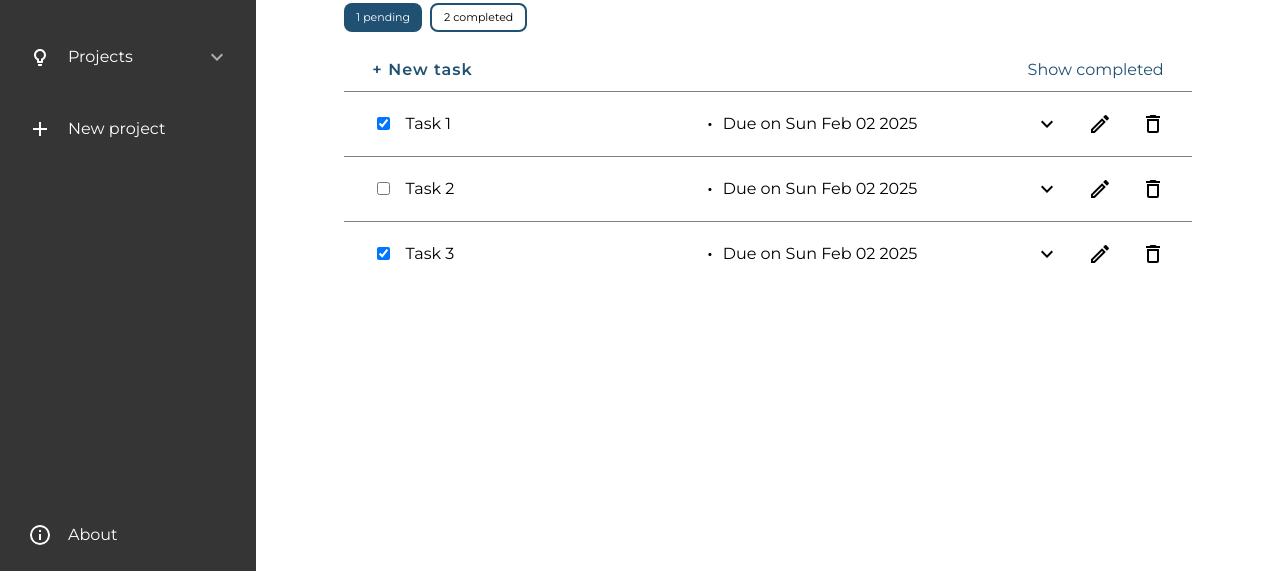
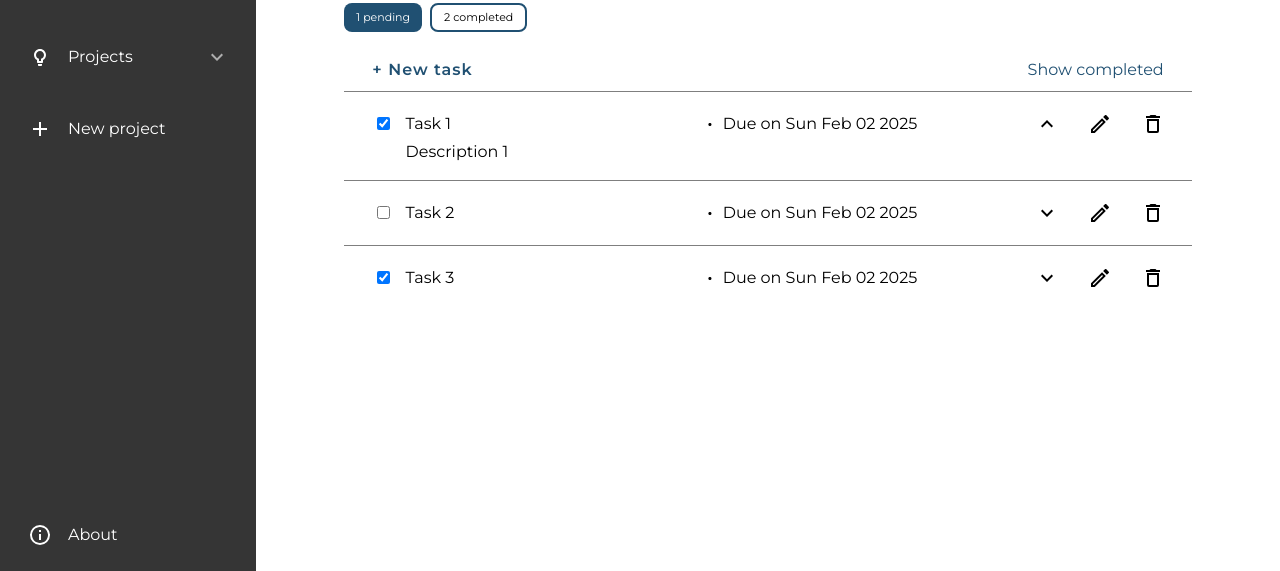
Before and after one commit to Anibvl-17/listoko, a website built with webpack: page src/template.html in a window 1280 px wide. Both pictures are taken after a click on the button 1047 px from the left and 352 px from the top of the page. Shown: the part 229-800 px from the top of the page. Built offline with nearby package versions, Linux system fonts and the light colour scheme.

Commit message:
Add expand task function

```diff
--- a/src/components/content-list-item.js
+++ b/src/components/content-list-item.js
@@ -15,7 +15,9 @@ export function buildListItem(projectName, task, index) {
   const date = taskObject.dueDate;
 
   const listItem = document.createElement('li');
-  listItem.classList.add('content-list-item');
+  listItem.classList.add('content-li');
+
+  listItem.addEventListener('click', () => { toggleDescription(listItem, task, 'li') });
 
   const taskCheckbox = document.createElement('input');
   taskCheckbox.type = 'checkbox';
@@ -52,9 +54,15 @@ export function buildListItem(projectName, task, index) {
   const expandTaskBtn = document.createElement('button');
   expandTaskBtn.classList.add('icon-btn', 'expand-task');
 
+  expandTaskBtn.addEventListener('click', (e) => {
+    e.stopPropagation();
+    toggleDescription(listItem, task)
+  });
+
   const expandTaskIcon = document.createElement('img');
   expandTaskIcon.src = expandIcon;
   expandTaskIcon.alt = 'Expand task';
+  expandTaskIcon.style.transition = 'transform 0.2s';
 
   expandTaskBtn.appendChild(expandTaskIcon);
 
@@ -117,3 +125,24 @@ function deleteTask() {
     return;
   }
 }
+
+function toggleDescription(item, task) {
+  const description = document.createElement('p');
+  description.classList.add('task-description');
+  description.textContent = task.description;
+
+  if (item.classList.contains('expanded')) {
+    item.classList.remove('expanded');
+    item.removeChild(item.lastChild);
+    rotateExpandIcon(item, 0);
+  } else {
+    item.classList.add('expanded');
+    item.appendChild(description);
+    rotateExpandIcon(item, 180);
+  }
+}
+
+function rotateExpandIcon(item, degrees) {
+  const icon = item.querySelector('.expand-task img');
+  icon.style.transform = `rotate(${degrees}deg)`;
+}
--- a/src/styles.css
+++ b/src/styles.css
@@ -87,7 +87,7 @@ p, h1 {
   padding-inline: 1rem;
 }
 
-.content-list-item {
+.content-li {
   margin: 0;
   display: grid;
   grid-template-columns: 0.3fr 2fr 0.1fr 2fr 1fr;
@@ -95,7 +95,18 @@ p, h1 {
   padding-block: 1rem;
 }
 
-.content-list-item:hover {
+.content-li.expanded {
+  grid-template-columns: 0.3fr 2fr 0.1fr 2fr 1fr;
+  grid-template-rows: 1fr auto;
+}
+
+.task-description {
+  max-width: 55ch;
+  grid-column: 2 / span 3;
+  grid-row: 2;
+}
+
+.content-li:hover {
   background-color: rgba(0, 0, 0, 0.1);
 }
 
```
